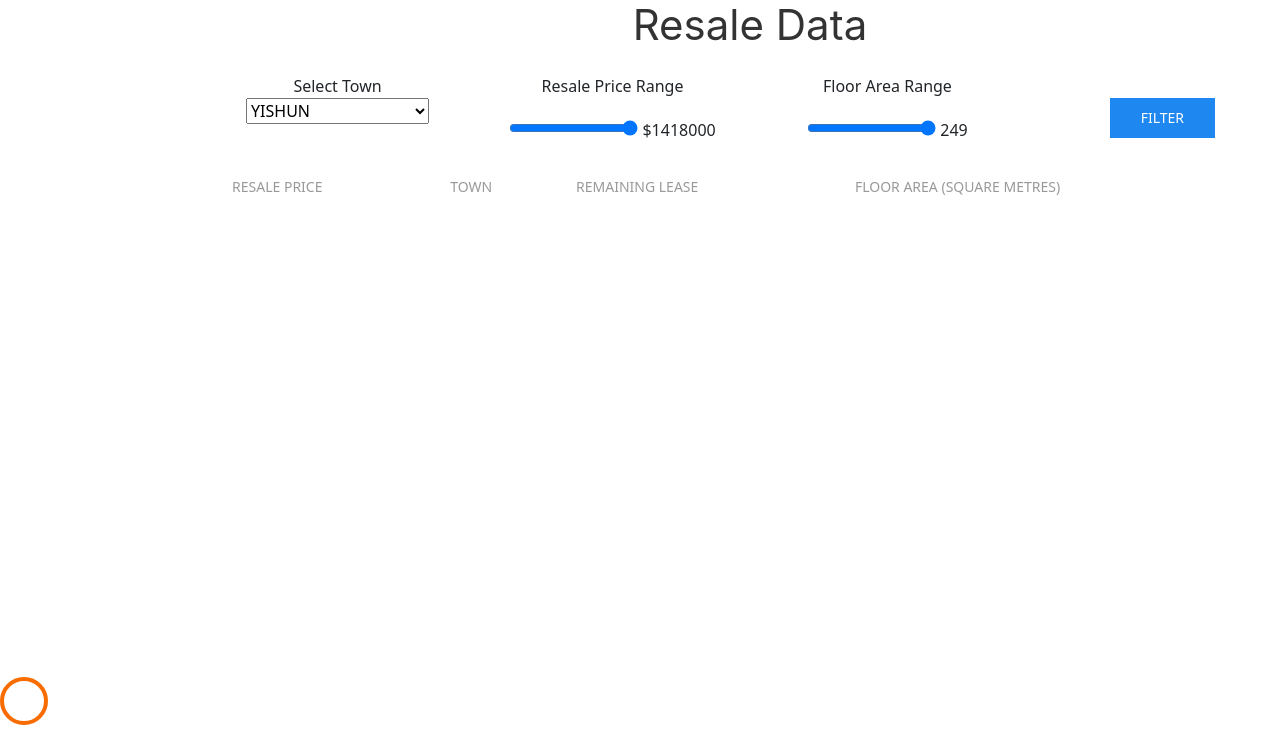
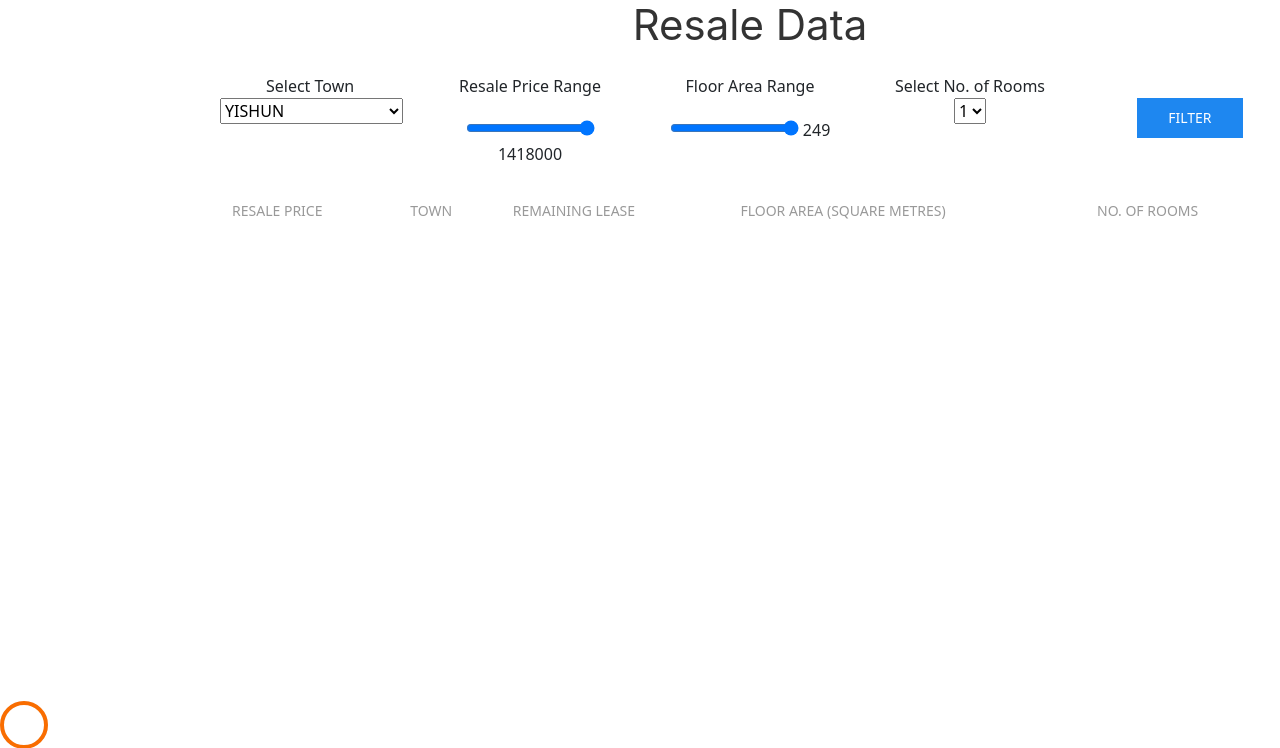
Before and after one commit to zoee-Y/ICT2103_RentalAndResaleHousing, a Flask app: page /ResaleTable in a window 1280 px wide. Shown: the top 748 px of the page. Run offline with Flask 2, Linux system fonts and the light colour scheme; data that the repository does not hold is empty; some libraries are stand-ins or nearby versions.

Commit message:
Added number of rooms in resale table

```diff
--- a/app.py
+++ b/app.py
@@ -25,7 +25,7 @@
              host='127.0.0.1',
              port=3306,
              user='root',
-             password='Kemingonyx13',
+             password='root',
              database='RnRHousing')
 except mariadb.Error as e:
     print(f"An error occurred while connecting to MariaDB: ", {e})
@@ -346,7 +346,7 @@
         avgRentalFees1.append(x[0])
         year.append(x[1])
     AvgRentalOverTimeDF = pd.DataFrame(list(zip(avgRentalFees1, year)), columns=['Average_Rental_Fees', 'year'])
-    fig1 = px.line(AvgRentalOverTimeDF, x="year", y="Average_Rental_Fees", title='Rental Price Over Years')
+    fig1 = px.line(AvgRentalOverTimeDF, x="year", y="Average_Rental_Fees", title='Average Rental Price Over Years')
     graphJSON = json.dumps(fig1, cls=plotly.utils.PlotlyJSONEncoder)
     description1 = """
     A graph showing the increase of rental prices over the years.
@@ -360,41 +360,59 @@
         avgRentalFees2.append(x[1])
         postalDistrict.append(str(x[0]))
     AvgRentalByPostalDistrictDF = pd.DataFrame(list(zip(avgRentalFees2, postalDistrict)), columns=['Average_Rental_Fees', 'postal_district'])
-    print(AvgRentalByPostalDistrictDF)
-    fig2 = px.bar(AvgRentalByPostalDistrictDF, x="postal_district", y="Average_Rental_Fees", title='Rental Price by Postal District')
+    fig2 = px.bar(AvgRentalByPostalDistrictDF, x="postal_district", y="Average_Rental_Fees", title=' Average Rental Price by Postal District')
     graphJSON2 = json.dumps(fig2, cls=plotly.utils.PlotlyJSONEncoder)
     description2 = """
     A graph showing the average price comparison between the different areas.
     """
-    return render_template('Rental_Graph.html', graphJSON=graphJSON,graphJSON2=graphJSON2, description1=description1,description2 = description2)
+
+    cur.execute("select avg(r.rental_fees), h.number_of_rooms from rent as r inner join  housetype as h on h.house_type_id = r.house_type_id group by h.number_of_rooms;")
+    ResalePriceNoRooms = cur.fetchall()
+    print(ResalePriceNoRooms)
+    avgRentalFees3 = []
+    noOfRooms = []
+    for x in ResalePriceNoRooms:
+        avgRentalFees3.append(x[0])
+        noOfRooms.append(str(x[1]))
+    AvgRentalByRoomDF = pd.DataFrame(list(zip(avgRentalFees3, noOfRooms)), columns=['Average_Rental_Fees', 'noOfRooms'])
+    print(AvgRentalByRoomDF)
+    fig3 = px.bar(AvgRentalByRoomDF, x="noOfRooms", y="Average_Rental_Fees", title='Average Rental Fees by No of Rooms ')
+    graphJSON3 = json.dumps(fig3, cls=plotly.utils.PlotlyJSONEncoder)
+    description3 = """
+    A graph showing the average price comparison between the different areas.
+    """
+
+    return render_template('Rental_Graph.html', graphJSON=graphJSON,graphJSON2=graphJSON2,graphJSON3=graphJSON3, description1=description1,description2 = description2,description3 = description3 )
 
 @app.route('/ResaleTable')
 def resaleTable():
     if "filter" not in session:
-        cur.execute("select * from resale;")
+        cur.execute("select r.resale_price,r.town,r.remaining_lease,r.floor_area, h.number_of_rooms from resale as r join housetype as h on h.house_type_id = r.house_type_id ;")
         resale_data = cur.fetchall()
         resale_dict = {}
         for x in resale_data:
-            resale_dict[x[0]] = {"resale_price":x[2],
-                                 "town": x[3],
-                                 "remaining_lease":x[4],
-                                 "floor_sqm": x[5]
+            resale_dict[x[0]] = {"resale_price":x[0],
+                                 "town": x[1],
+                                 "remaining_lease":x[2],
+                                 "floor_sqm": x[3],
+                                 "no_of_rooms": x[4]
                                  }
 
         return render_template('Resale_Table.html', resale_dict = resale_dict)
 
     else:
         filter_dict = session["filter"]
-        filter_statement = "select * from resale where resale_price <= " + filter_dict["resalePrice"] + " and town ='" + filter_dict["town"] + "' and floor_area <= " + filter_dict["floorArea"] + ";"
+        filter_statement = "select r.resale_price,r.town,r.remaining_lease,r.floor_area, h.number_of_rooms from resale as r inner join  housetype as h on h.house_type_id = r.house_type_id where r.resale_price <= " + filter_dict["resalePrice"] + " and r.town ='" + filter_dict["town"] + "' and r.floor_area <= " + filter_dict["floorArea"] + " and h.number_of_rooms =  " + filter_dict["roomNo"] +";"
         cur.execute(filter_statement)
         resale_data = cur.fetchall()
         resale_dict = {}
 
         for x in resale_data:
-            resale_dict[x[0]] = {"resale_price":x[2],
-                                 "town": x[3],
-                                 "remaining_lease":x[4],
-                                 "floor_sqm": x[5]
+            resale_dict[x[0]] = {"resale_price":x[0],
+                                 "town": x[1],
+                                 "remaining_lease":x[2],
+                                 "floor_sqm": x[3],
+                                 "no_of_rooms": x[4]
                                  }
 
         return render_template('Resale_Table.html', resale_dict = resale_dict)
@@ -407,7 +425,8 @@
     resalePrice = request.form["resalePrice"]
     town = request.form["town"]
     floorArea = request.form["floorArea"]
-    session['filter'] = {"resalePrice":resalePrice,"town":town,"floorArea":floorArea}
+    roomNo = request.form["roomNo"]
+    session['filter'] = {"resalePrice":resalePrice,"town":town,"floorArea":floorArea, "roomNo":roomNo}
     return redirect(url_for("resaleTable"))
 
 
--- a/templates/Resale_Table.html
+++ b/templates/Resale_Table.html
@@ -6,6 +6,7 @@
   var town = document.getElementById("townValue").value
   var resalePrice = document.getElementById("ResalePriceValue").value
   var floorArea = document.getElementById("FloorAreaValue").value
+  var roomNo = document.getElementById("roomNoValue").value
    $.ajax({
                 url: "/updateResaleTable",
                 type: "POST",
@@ -13,7 +14,8 @@
                 data:{
                         "town" : town,
                         "resalePrice":resalePrice,
-                        "floorArea":floorArea
+                        "floorArea":floorArea,
+                        "roomNo":roomNo
                         } ,
                 success: function(){
                         update()
@@ -95,7 +97,7 @@
          <div class="slidecontainer">
           <p>Resale Price Range</p>
           <input type="range" name="amountRange" min="140000" max="1418000" value="1418000" oninput="updateSlider1(this.value)",  />
-          <output id="ResalePriceValue">$1418000</output>
+          <output id="ResalePriceValue">1418000</output>
     </div>
     </div>
 
@@ -104,6 +106,19 @@
           <p>Floor Area Range</p>
           <input type="range" name="amountRange" min="31" max="249" value="249" oninput="updateSlider2(this.value)"/>
           <output id="FloorAreaValue">249</output>
+    </div>
+    </div>
+       <div>
+        <div class="uk-form-select" data-uk-form-select>
+        <span>Select No. of Rooms</span>
+            <br>
+        <select id="roomNoValue">
+            <option value="1">1</option>
+            <option value="2">2</option>
+            <option value="3">3</option>
+            <option value="4">4</option>
+            <option value="5">5</option>
+        </select>
     </div>
     </div>
        <div>
@@ -122,6 +137,7 @@
                     <th>Town</th>
                     <th>Remaining Lease</th>
                     <th>Floor Area (Square Metres)</th>
+                    <th>No. of Rooms</th>
                 </tr>
             </thead>
             <tbody class="uk-height-large" id='tableContent'>
@@ -131,6 +147,7 @@
                   <td>{{resale_dict[resale_flat]["town"]}}</td>
                   <td>{{resale_dict[resale_flat]["remaining_lease"]}}</td>
                   <td>{{resale_dict[resale_flat]["floor_sqm"]}}</td>
+                   <td>{{resale_dict[resale_flat]["no_of_rooms"]}}</td>
               </tr>
               {% endfor %}
             </tbody>
```
Also changed, not shown: templates/Rental_Graph.html (+18 -5 lines).
